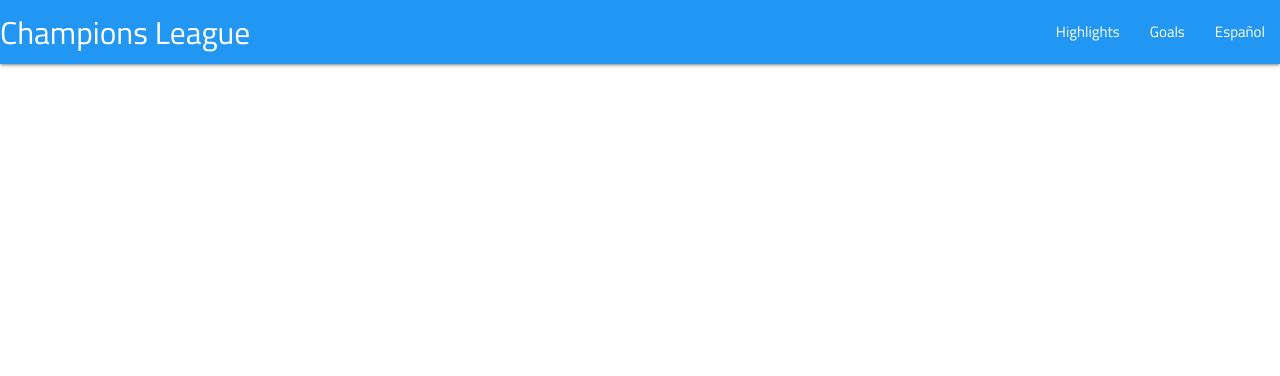
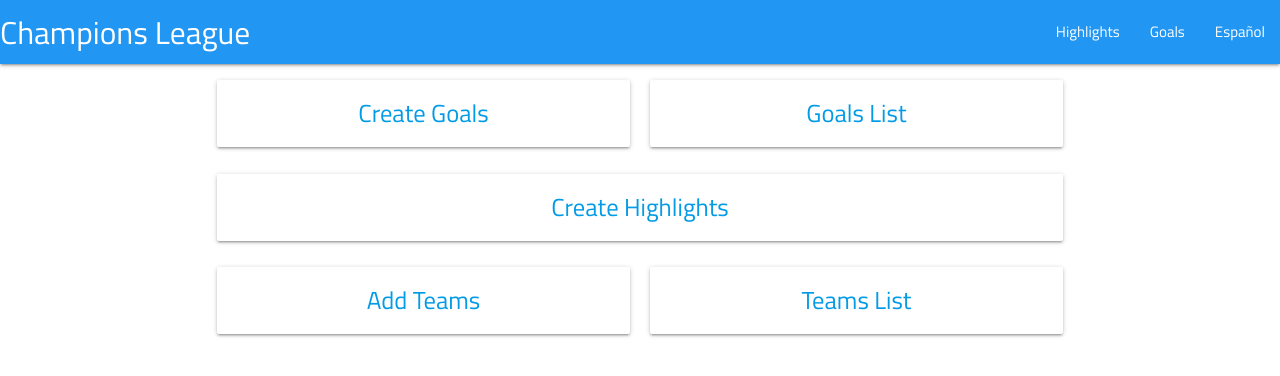
Before and after one commit to ctellezesp/ucl-react, a React (Create React App) app: page /dashboard in a window 1280 px wide. Shown: the top 376 px of the page. Built offline with nearby package versions, Linux system fonts and the light colour scheme.

Commit message:
dashboard added

```diff
--- /dev/null
+++ b/src/components/dashboard.js
@@ -0,0 +1,49 @@
+import React, { Component } from 'react';
+import { BrowserRouter as Router, Route, Link } from "react-router-dom";
+import './styles/dashboard.css';
+
+export default class Dashboard extends Component {
+    render(){
+        return(<div className="row">
+            <div className="col s12 l8 offset-l2">
+                <div className="row">
+                    <div className="col s12 l6 center-align">
+                        <Link to="/create-goals">
+                            <div className="card">
+                                <h5 className="items">Create Goals</h5>
+                            </div>
+                        </Link>
+                    </div>
+                    <div className="col s12 l6 center-align">
+                        <Link to="/goals-list">
+                            <div className="card">
+                                <h5 className="items">Goals List</h5>
+                            </div>
+                        </Link>
+                    </div>
+                    <div className="col s12 l12 center-align">
+                        <Link to="/create">
+                            <div className="card">
+                                <h5 className="items">Create Highlights</h5>
+                            </div>
+                        </Link>
+                    </div>
+                    <div className="col s12 l6 center-align">
+                        <Link to="/add-teams">
+                            <div className="card">
+                                <h5 className="items">Add Teams</h5>
+                            </div>
+                        </Link>
+                    </div>
+                    <div className="col s12 l6 center-align">
+                        <Link to="/teams">
+                            <div className="card">
+                                <h5 className="items">Teams List</h5>
+                            </div>
+                        </Link>
+                    </div>
+                </div>
+            </div>
+        </div>)
+    }
+}
--- a/src/components/spanish.js
+++ b/src/components/spanish.js
@@ -6,7 +6,7 @@
   constructor(props){
     super(props);
     this.state = {
-      current: 'https://www.youtube.com/embed/X3Zs-HZczUM',
+      current: '',
       data: []
     }
     this.myFrame = this.myFrame.bind(this);
@@ -21,7 +21,8 @@
       });
       console.log(es);
       this.setState({
-        data: es
+        data: es,
+        current: es[0].data().frame
       })
     })
     .catch(err => {
--- /dev/null
+++ b/src/components/styles/dashboard.css
@@ -0,0 +1,3 @@
+.items{
+    padding: 20px;
+}
--- a/src/index.js
+++ b/src/index.js
@@ -22,6 +22,7 @@
 import EditTeams from './components/edit-teams';
 import TeamsList from './components/teams';
 import GoalsList from './components/goals-list';
+import Dashboard from './components/dashboard';
 
 ReactDOM.render(<App />, document.getElementById('root'));
 
@@ -54,6 +55,7 @@
                 <Route path="/teams" component={TeamsList} />
                 <Route path="/add-teams" component={AddTeams} />
                 <Route path="/edit-teams/:id" component={EditTeams} />
+                <Route path="/dashboard" component={Dashboard} />
             </Router>
         );
     }
```
